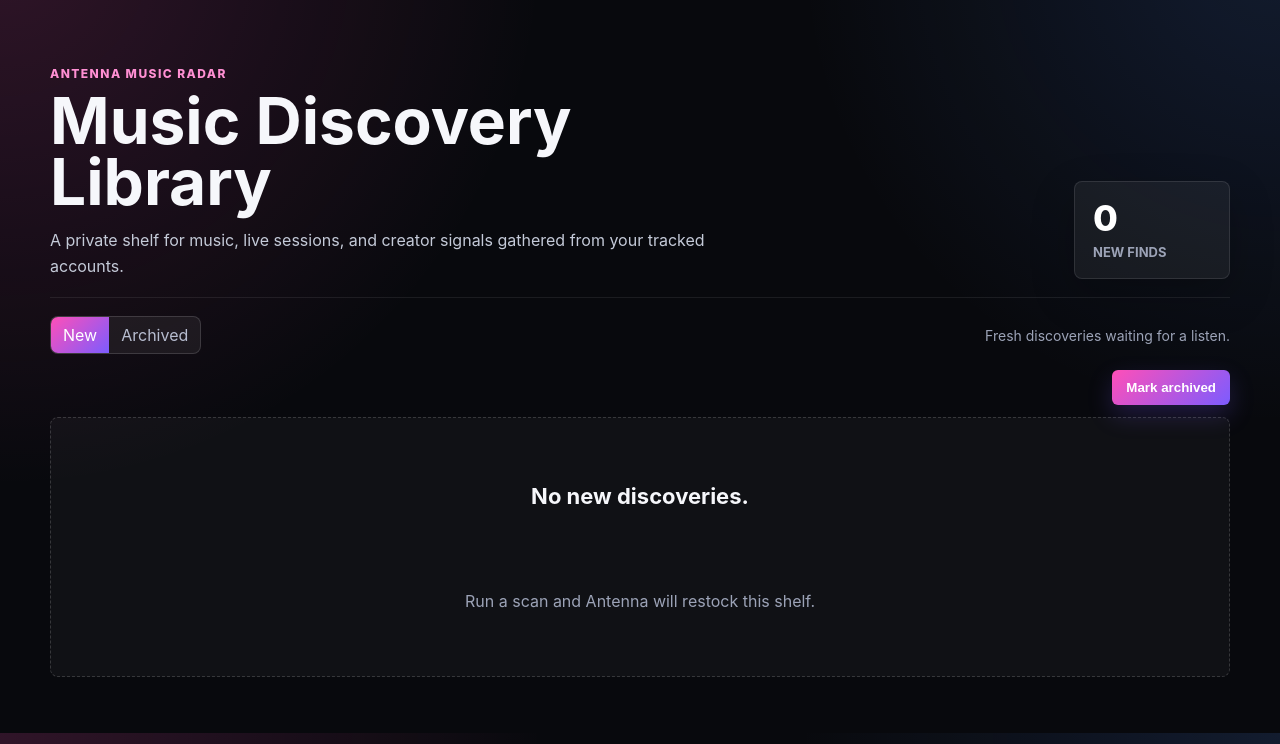
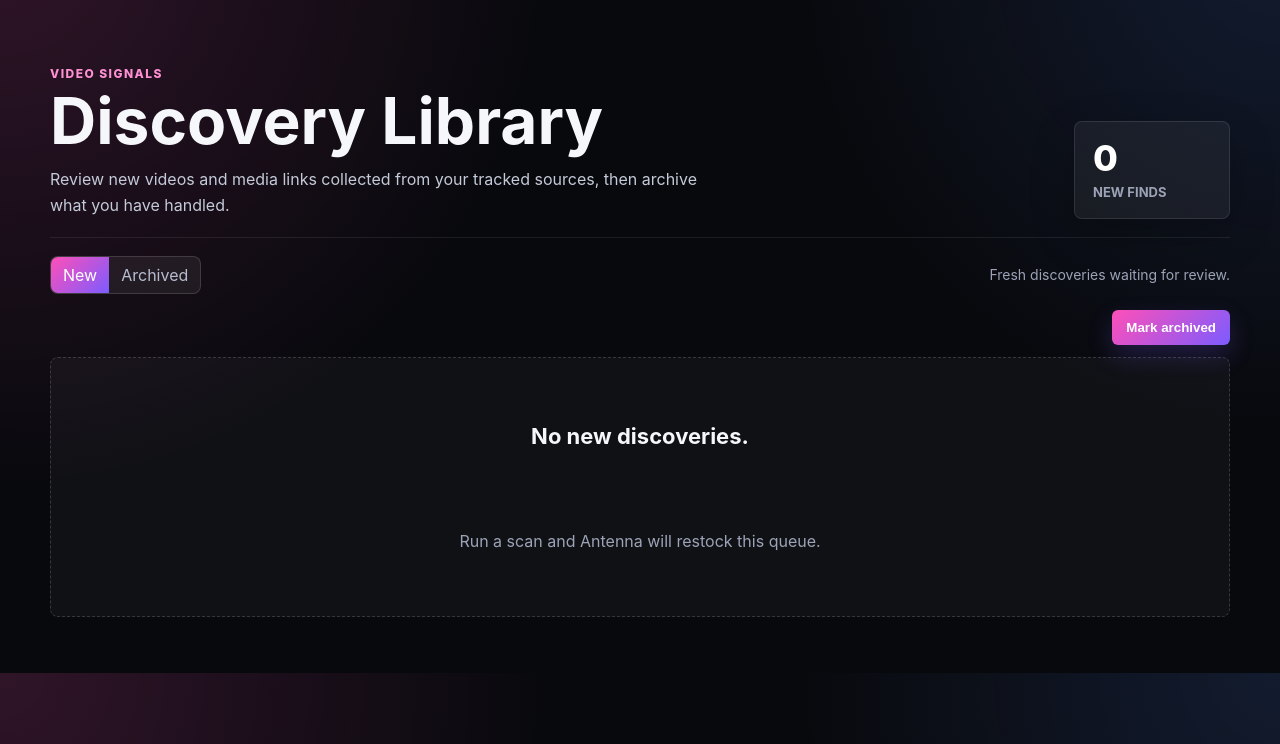
Before and after one commit to qrsp/antenna, a FastAPI app: page /videos in a window 1280 px wide. Shown: the part 56-800 px from the top of the page. Run offline with FastAPI, Linux system fonts and the light colour scheme; data that the repository does not hold is empty.

Commit message:
refactor: reposition hero and library copy for broad content discovery
Shifts the product framing away from music-only terminology toward a
generalized signal and content discovery model. Updates page titles,
headings, and supporting text to ensure a flexible architecture for
non-music video sources.

```diff
--- a/src/antenna/templates/accounts.html
+++ b/src/antenna/templates/accounts.html
@@ -4,8 +4,8 @@
 <section class="page-head app-hero">
   <div>
     <span class="eyebrow">Signal Sources</span>
-    <h1>Accounts</h1>
-    <p>Tracked artists, VTubers, and music channels feeding the discovery shelf.</p>
+    <h1>Tracked Sources</h1>
+    <p>Creators, channels, and accounts that feed new content signals into your library.</p>
   </div>
 </section>
 
--- a/src/antenna/templates/dashboard.html
+++ b/src/antenna/templates/dashboard.html
@@ -1,11 +1,11 @@
 {% extends "base.html" %}
-{% block title %}Antenna Dashboard{% endblock %}
+{% block title %}Signal Radar Dashboard{% endblock %}
 {% block content %}
 <section class="page-head app-hero">
   <div>
     <span class="eyebrow">Control Booth</span>
-    <h1>Dashboard</h1>
-    <p>Scan status, queue signals, and the next sweep across your music radar.</p>
+    <h1>Signal Radar Dashboard</h1>
+    <p>Track scan status, new content signals, and the next sweep across your followed sources.</p>
   </div>
   <div class="actions">
     <form action="/scans" method="post">
--- a/src/antenna/templates/settings.html
+++ b/src/antenna/templates/settings.html
@@ -4,8 +4,8 @@
 <section class="page-head app-hero">
   <div>
     <span class="eyebrow">Tuning Panel</span>
-    <h1>Settings</h1>
-    <p>Runtime configuration for the collector, follow lists, and scan rhythm.</p>
+    <h1>Collection Settings</h1>
+    <p>Adjust scan rhythm, source lists, filters, and runtime rules for your signal radar.</p>
   </div>
 </section>
 
--- a/src/antenna/templates/videos.html
+++ b/src/antenna/templates/videos.html
@@ -1,12 +1,12 @@
 {% extends "base.html" %}
-{% block title %}Music Discovery Library{% endblock %}
+{% block title %}Discovery Library{% endblock %}
 {% block body_class %}library-page{% endblock %}
 {% block content %}
 <section class="library-hero">
   <div class="library-copy">
-    <span class="eyebrow">Antenna Music Radar</span>
-    <h1>Music Discovery Library</h1>
-    <p>A private shelf for music, live sessions, and creator signals gathered from your tracked accounts.</p>
+    <span class="eyebrow">Video Signals</span>
+    <h1>Discovery Library</h1>
+    <p>Review new videos and media links collected from your tracked sources, then archive what you have handled.</p>
   </div>
   <div class="library-stats" aria-label="Current library queue">
     <span>{{ total_count }}</span>
@@ -19,7 +19,7 @@
     <a class="{{ 'active' if state == 'new' else '' }}" href="/videos?state=new">New</a>
     <a class="{{ 'active' if state == 'archived' else '' }}" href="/videos?state=archived">Archived</a>
   </div>
-  <p>{{ "Fresh discoveries waiting for a listen." if state == "new" else "Saved signals already archived." }}</p>
+  <p>{{ "Fresh discoveries waiting for review." if state == "new" else "Saved signals already archived." }}</p>
 </section>
 
 <form action="/videos/state" method="post">
@@ -35,7 +35,7 @@
   </div>
 
   {% if videos %}
-  <section class="video-grid" aria-label="Music videos">
+  <section class="video-grid" aria-label="Collected videos">
     {% for video in videos %}
     <article class="video-card">
       <div class="card-topline">
@@ -63,7 +63,7 @@
   {% else %}
   <section class="library-empty">
     <h2>{{ "No new discoveries." if state == "new" else "No archived picks yet." }}</h2>
-    <p>{{ "Run a scan and Antenna will restock this shelf." if state == "new" else "Mark new finds as archived to build your archive." }}</p>
+    <p>{{ "Run a scan and Antenna will restock this queue." if state == "new" else "Mark new finds as archived to build your archive." }}</p>
   </section>
   {% endif %}
 </form>
```
